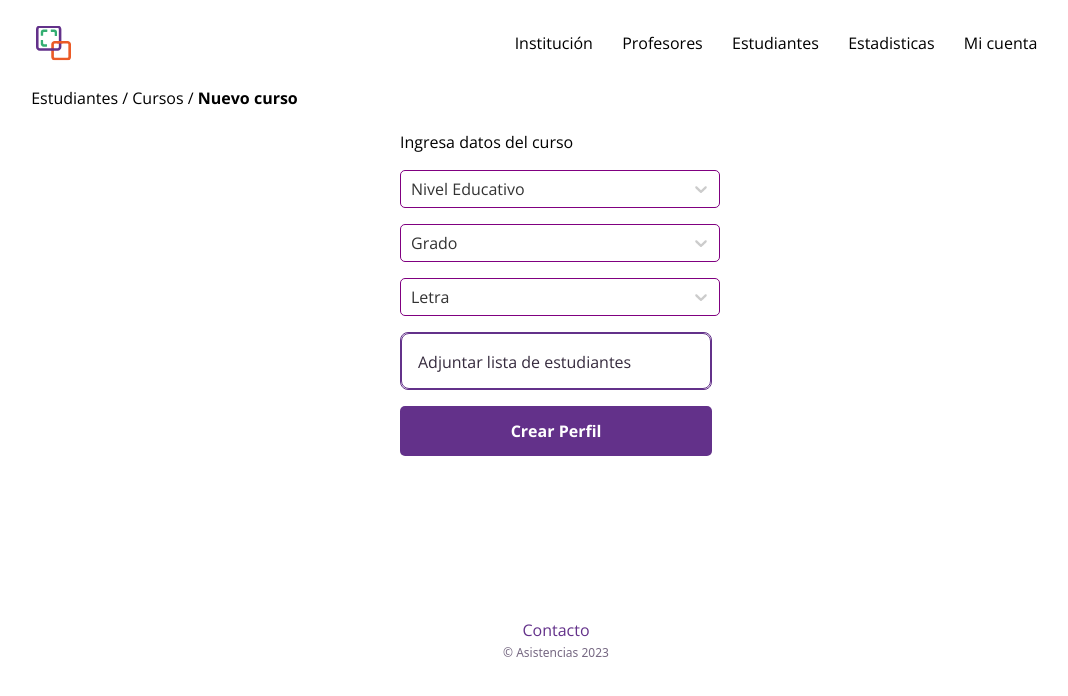
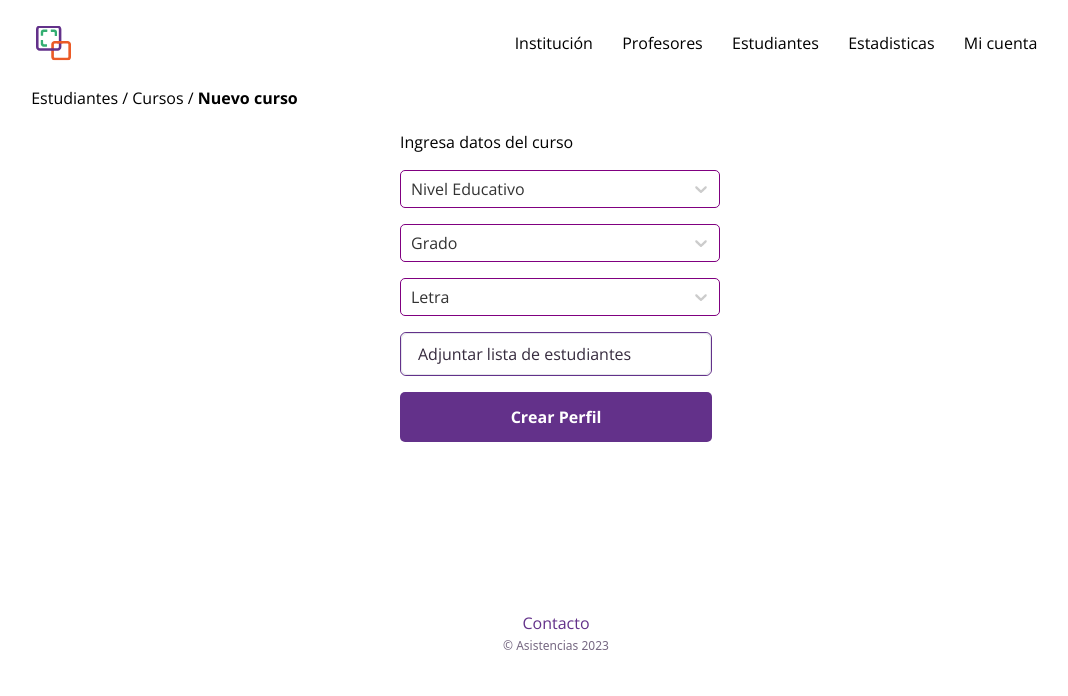
Before and after one commit to sync-ideas/project-frontend, a Next.js app: page /estudiantes/cursos/nuevo-curso in a window 1280 px wide. Shown: the top 696 px of the page, without its empty margins (84-1152 px from the left). Built offline with nearby package versions, Linux system fonts and the light colour scheme.

Commit message:
limpieza de codigo

```diff
--- a/src/app/components/CurForm.tsx
+++ b/src/app/components/CurForm.tsx
@@ -44,7 +44,7 @@ const CurForm = () => {
   } = useForm<FormData>();
 
   const submitForm = (formData: FormData) => {
-    console.log(formData, { number: formData.number.toString });
+    console.log(formData);
   };
   const [enableSelect, setEnableSelect] = useState({
     grado: true,
--- a/src/app/components/InputCurso.tsx
+++ b/src/app/components/InputCurso.tsx
@@ -28,7 +28,6 @@ const InputCurso: React.FC<InputCursoProps> = ({
   error,
   onChange,
 }) => {
-  console.log(field);
   return (
     <div className="flex flex-col">
       <div className="w-full text-[#362B3E] hover:text-purple-950 placeholder:text-purple-hover rounded-lg font-normal group-focus:outline-purple flex relative">
--- a/src/app/components/InputFile.tsx
+++ b/src/app/components/InputFile.tsx
@@ -12,10 +12,10 @@ interface InputFileProps {
 const InputFile: React.FC<InputFileProps> = ({ id, field, error }) => {
   return (
     <div className="flex flex-col">
-      <div className="w-full text-center text-[#362B3E] hover:text-purple-950 placeholder:text-purple-hover border-[1px] border-purple rounded-lg font-normal group-focus:outline-purple flex relative">
+      <div className="w-full text-center text-[#362B3E] hover:text-purple-950 placeholder:text-purple-hover border-[1px] border-purple rounded-md font-normal group-focus:outline-purple flex relative">
         <label
           htmlFor="lista"
-          className="py-4 px-4 text-left h-14 w-full text-[#362B3E] hover:text-purple-950 placeholder:text-purple-hover border-[1px] border-purple rounded-lg font-normal focus:outline-purple my-auto"
+          className="py-2 align-middle px-4 text-left w-full text-[#362B3E] hover:text-purple-950 placeholder:text-purple-hover border-[1px] rounded-md font-normal focus:outline-purple my-auto"
         >
           Adjuntar lista de estudiantes
         </label>
--- a/src/app/components/Select.tsx
+++ b/src/app/components/Select.tsx
@@ -34,11 +34,7 @@ const CustomSelect: React.FC<CustomSelectProps> = ({
   onChange,
 }) => {
   const [selectedOption, setSelectedOption] = useState<Option>();
-  console.log(options);
 
-  const handleMenuOpen = () => {
-    setSelectedOption({ id: id, value: "", label: field.name }); // Vuelve al valor inicial cada vez que se abre el menú
-  };
   const handleChange = (option: Option | null) => {
     if (option) {
       setSelectedOption(option);
@@ -48,7 +44,6 @@ const CustomSelect: React.FC<CustomSelectProps> = ({
   };
   return (
     <Select
-      id={id}
       options={options}
       value={selectedOption}
       onChange={handleChange}
@@ -56,7 +51,6 @@ const CustomSelect: React.FC<CustomSelectProps> = ({
       defaultValue={options[0]}
       // Puedes agregar otras props para personalizar el comportamiento y el estilo
       components={{ IndicatorSeparator }}
-      onMenuOpen={handleMenuOpen}
       styles={{
         control: (provided, state) => ({
           ...provided,
```
